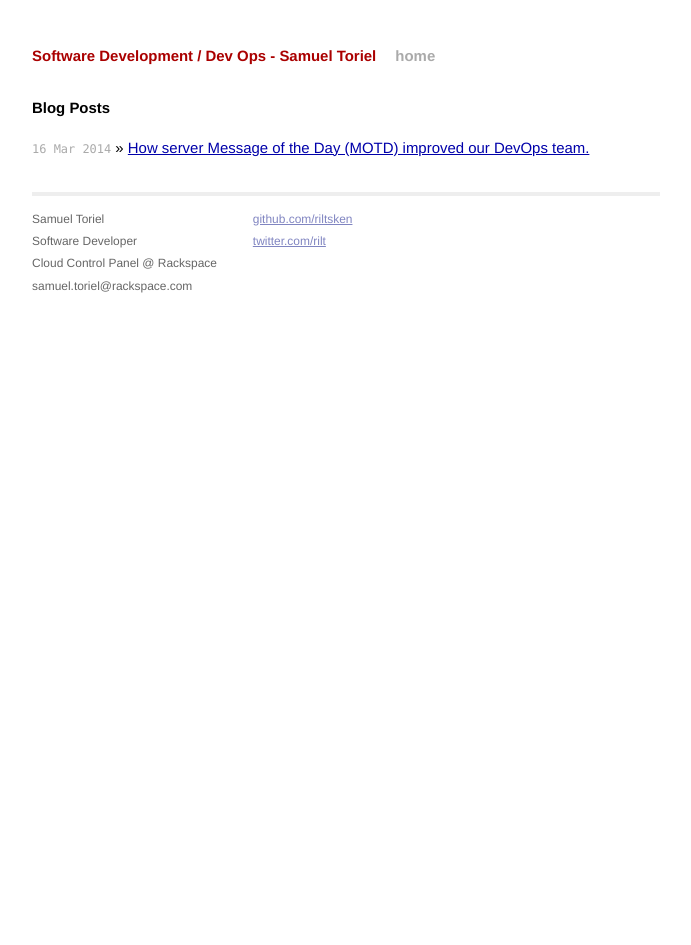
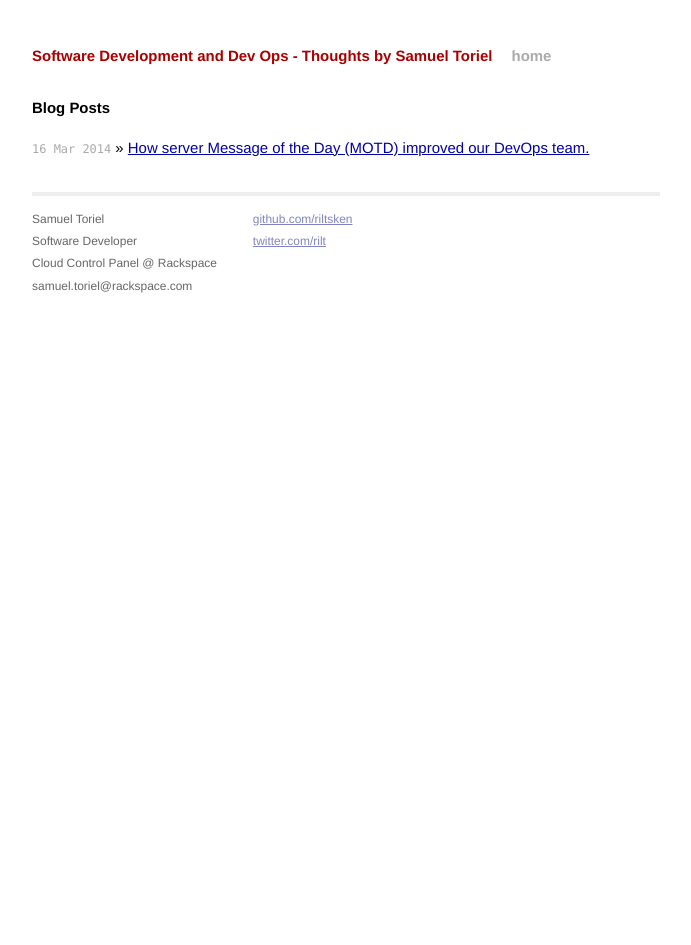
Before and after one commit to riltsken/riltsken.github.io, a Jekyll site: the page built from index.html, in a window 1280 px wide. Shown: the whole page, without its empty margins (294-985 px from the left). Built offline with Jekyll 4.4.1, drawn with Linux system fonts in a browser that asks for light colours; Markdown is read by kramdown in place of the engine named in the settings.

Commit message:
Make titles all uniform

```diff
--- a/_config.yml
+++ b/_config.yml
@@ -1,3 +1,3 @@
-name: Software Development / Dev Ops - Samuel Toriel
+name: Software Development and Dev Ops - Thoughts by Samuel Toriel
 markdown: redcarpet
 pygments: true
--- a/index.html
+++ b/index.html
@@ -1,6 +1,6 @@
 ---
 layout: default
-title: Software Development / Dev Ops - Samuel Toriel
+title: Software Development and Dev Ops - Thoughts by Samuel Toriel
 ---
 
 <div id="home">
```
Also changed, not shown: 1 other file.
